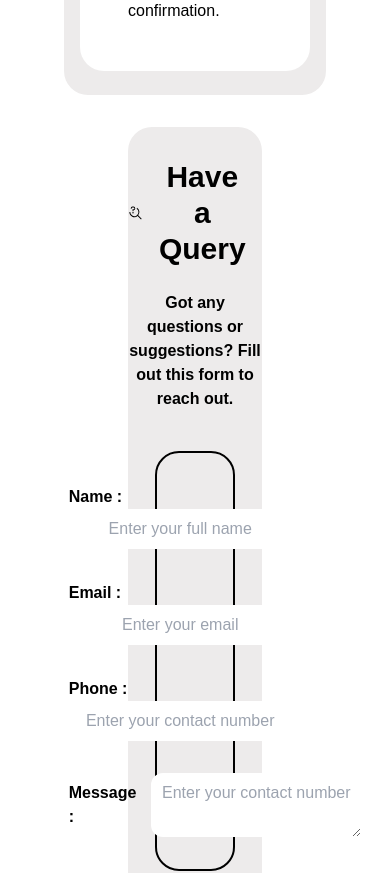
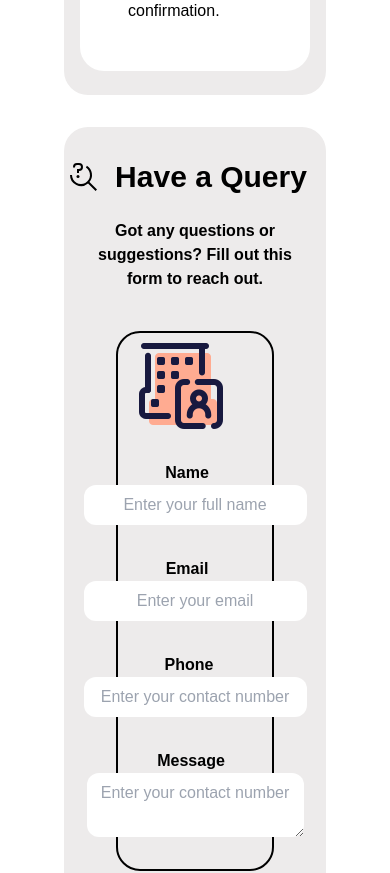
Before and after one commit to Aryaman11/storeapp, a React (Create React App) app: page / in a window 390 px wide. Shown: the part 920-1793 px from the top of the page. Built offline with nearby package versions, Linux system fonts and the light colour scheme.

Commit message:
query responsiveness

```diff
--- a/src/component/homeWidget/query.jsx
+++ b/src/component/homeWidget/query.jsx
@@ -1,6 +1,6 @@
 const Query = () =>{
     return(
-        <div className="mx-32 my-8 py-4 bg-[#EDEBEB] font-poppins rounded-3xl ">
+        <div className="min-[900px]:mx-32 mx-16 my-8 py-4 bg-[#EDEBEB] font-poppins rounded-3xl ">
             <div className="flex justify-center items-center">
                 <svg fill="#000000" width="32px" height="32px" viewBox="0 0 32 32" id="Layer_1" data-name="Layer 1" xmlns="http://www.w3.org/2000/svg">
                 <circle cx="11" cy="15.5" r="1.5"/>
@@ -10,26 +10,26 @@ const Query = () =>{
                 </svg>
                 <p className="font-semibold text-3xl py-4 text-center mx-4">Have a Query</p>
             </div>
-            <p className="text-center font-semibold py-2">Got any questions or suggestions? Fill out this form to reach out.</p>
-            <div className="flex w-[60%] mx-auto items-center justify-center border-solid border-2 border-black my-8  rounded-3xl">
-                <div className="rounded-3xl flex justify-center mr-10">
+            <p className="text-center font-semibold py-2 px-4">Got any questions or suggestions? Fill out this form to reach out.</p>
+            <div className="max-[999px]:flex-col flex w-[60%] mx-auto items-center justify-center border-solid border-2 border-black my-8  rounded-3xl">
+                <div className="rounded-3xl flex justify-center max-[999px]:items-center mr-10">
                   <img src="./images/contact.png" alt="Contact"/>
                 </div>
                 <div className="font-popins ">
-                    <div className="my-8 w-full">
-                        <label className="font-semibold pr-4" >Name : </label>
+                    <div className="my-8 w-full flex items-center max-[999px]:flex-col">
+                        <label className="font-semibold pr-4 min-[1000px]:flex" >Name <span className="max-[999px]:hidden">:</span> </label>
                         <input value="" className="rounded-xl p-2 text-center w-auto" placeholder="Enter your full name"/>
                     </div>
-                    <div className="my-8 w-full">
-                        <label className="font-semibold pr-4" >Email : </label>
+                    <div className="my-8 w-full flex items-center max-[999px]:flex-col">
+                        <label className="font-semibold pr-4 min-[1000px]:flex" >Email <span className="max-[999px]:hidden">:</span> </label>
                         <input value="" className="rounded-xl p-2 text-center w-auto" placeholder="Enter your email"/>
                     </div>
-                    <div className="my-8 w-full">
-                        <label className="font-semibold pr-3" >Phone : </label>
+                    <div className="my-8 w-full flex items-center max-[999px]:flex-col">
+                        <label className="font-semibold pr-3" >Phone <span className="max-[999px]:hidden">:</span> </label>
                         <input value="" className="rounded-xl p-2 text-center w-auto" placeholder="Enter your contact number"/>
                     </div>
-                    <div className="my-8 w-full flex items-center">
-                        <label className="font-semibold pr-2" >Message :</label>
+                    <div className="my-8 w-full flex items-center max-[999px]:flex-col">
+                        <label className="font-semibold pr-2" >Message <span className="max-[999px]:hidden">:</span></label>
                         <textarea value="" className="rounded-xl p-2 text-center w-auto" placeholder="Enter your contact number"/>
                     </div>
                 </div>
```
